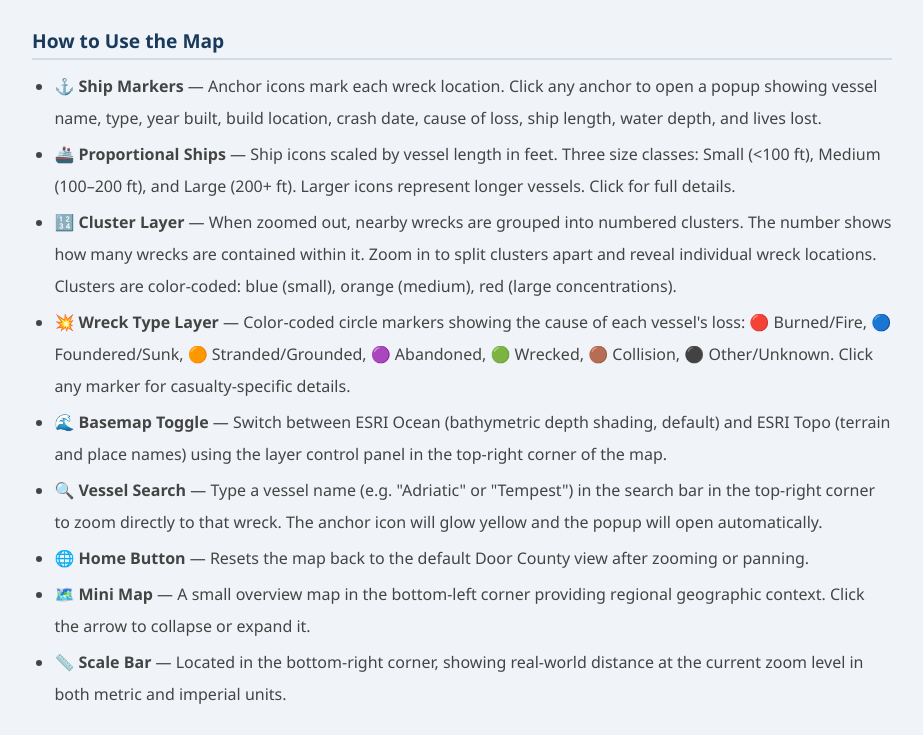
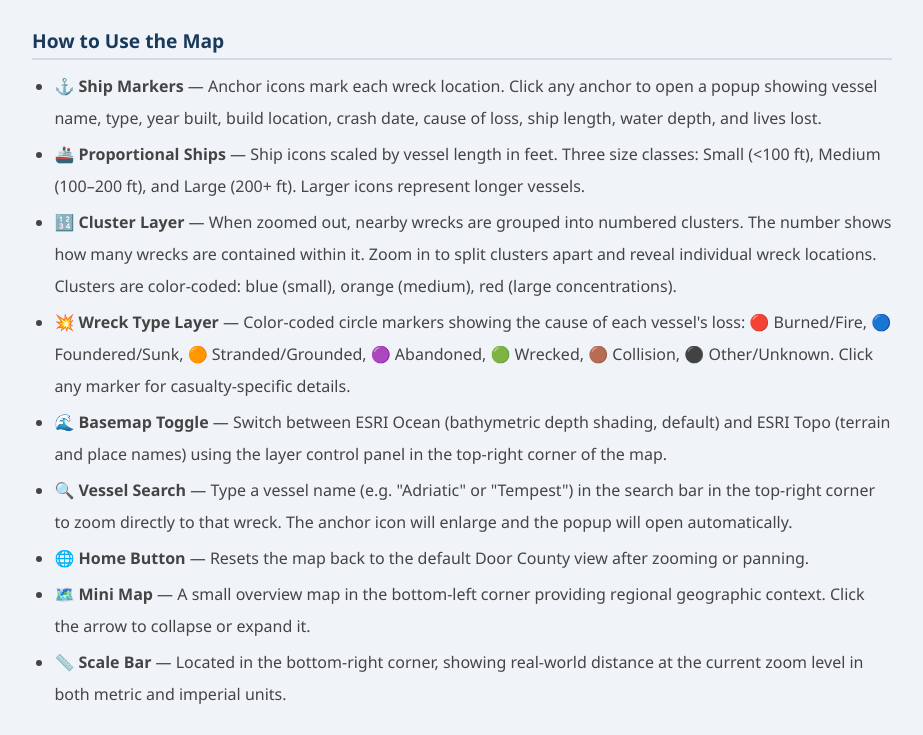
Before and after one commit to ColeFrangipane/geo455webmapping, a plain HTML site: page Final_Project/AboutTheMap.html in a window 1280 px wide. Shown: the part 552-1287 px from the top of the page, without its empty margins (178-1101 px from the left). Drawn offline with nearby package versions, Linux system fonts and the light colour scheme.

Commit message:
Add files via upload

```diff
--- a/Final_Project/AboutTheMap.html
+++ b/Final_Project/AboutTheMap.html
@@ -195,11 +195,11 @@
     <h4>How to Use the Map</h4>
     <ul>
       <li><strong>⚓ Ship Markers</strong> — Anchor icons mark each wreck location. Click any anchor to open a popup showing vessel name, type, year built, build location, crash date, cause of loss, ship length, water depth, and lives lost.</li>
-      <li><strong>🚢 Proportional Ships</strong> — Ship icons scaled by vessel length in feet. Three size classes: Small (&lt;100 ft), Medium (100–200 ft), and Large (200+ ft). Larger icons represent longer vessels. Click for full details.</li>
+      <li><strong>🚢 Proportional Ships</strong> — Ship icons scaled by vessel length in feet. Three size classes: Small (&lt;100 ft), Medium (100–200 ft), and Large (200+ ft). Larger icons represent longer vessels.</li>
       <li><strong>🔢 Cluster Layer</strong> — When zoomed out, nearby wrecks are grouped into numbered clusters. The number shows how many wrecks are contained within it. Zoom in to split clusters apart and reveal individual wreck locations. Clusters are color-coded: blue (small), orange (medium), red (large concentrations).</li>
       <li><strong>💥 Wreck Type Layer</strong> — Color-coded circle markers showing the cause of each vessel's loss: 🔴 Burned/Fire, 🔵 Foundered/Sunk, 🟠 Stranded/Grounded, 🟣 Abandoned, 🟢 Wrecked, 🟤 Collision, ⚫ Other/Unknown. Click any marker for casualty-specific details.</li>
       <li><strong>🌊 Basemap Toggle</strong> — Switch between ESRI Ocean (bathymetric depth shading, default) and ESRI Topo (terrain and place names) using the layer control panel in the top-right corner of the map.</li>
-      <li><strong>🔍 Vessel Search</strong> — Type a vessel name (e.g. "Adriatic" or "Tempest") in the search bar in the top-right corner to zoom directly to that wreck. The anchor icon will glow yellow and the popup will open automatically.</li>
+      <li><strong>🔍 Vessel Search</strong> — Type a vessel name (e.g. "Adriatic" or "Tempest") in the search bar in the top-right corner to zoom directly to that wreck. The anchor icon will enlarge and the popup will open automatically.</li>
       <li><strong>🌐 Home Button</strong> — Resets the map back to the default Door County view after zooming or panning.</li>
       <li><strong>🗺️ Mini Map</strong> — A small overview map in the bottom-left corner providing regional geographic context. Click the arrow to collapse or expand it.</li>
       <li><strong>📏 Scale Bar</strong> — Located in the bottom-right corner, showing real-world distance at the current zoom level in both metric and imperial units.</li>
```
